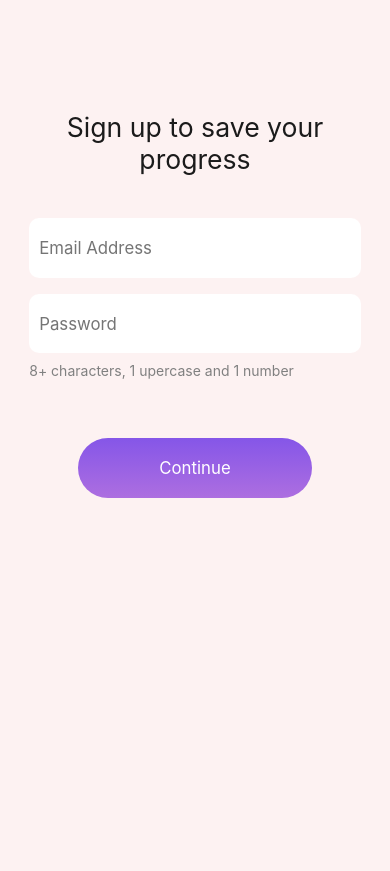
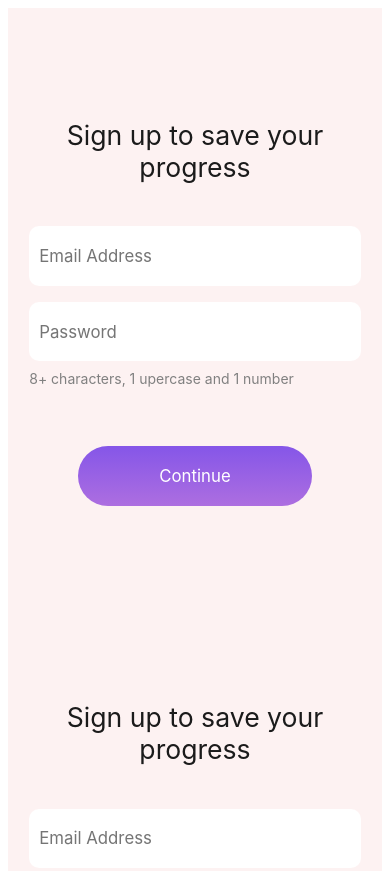
Before and after one commit to itgirlschool/frontend15_js_project1, a website built with webpack: page markup/html/login.html in a window 390 px wide. Shown: the top 871 px of the page. Before the commit the page ends 844 px from the top, so only its background shows below. Built offline with nearby package versions, Linux system fonts and the light colour scheme.

Commit message:
adds files

```diff
--- a/markup/html/login.html
+++ b/markup/html/login.html
@@ -9,7 +9,8 @@
   <title>Document</title>
 </head>
 
-<body class="login-page" id="login-page">
+<body>
+  <section class="login-page" id="login-page">
     <form class="login-page__form">
       <p class="login-page__form-title">Sign up to save your progress</p>
 
@@ -23,6 +24,7 @@
 
       <button type="submit" class="login-page__form-button">Continue</button>
     </form>
+  </section>
 </body>
 
 </html>
--- /dev/null
+++ b/public/styles/edit-habit.css
@@ -0,0 +1,97 @@
+@media (max-width: 767px){
+/* Стили страницы */
+.edit-habit-page {
+    margin: 0 auto;
+    padding: 10vh 0 ;
+    border-radius: 30px;
+    background-color: var(--main-background);
+}
+
+.edit-habit-page__progress-value {
+    width: 90%;
+    height: 3px;
+    background: white;
+    margin-bottom: 20px;
+    border-radius: 30px;
+    margin-left: 5%;
+    margin-right: 5%;
+}
+
+.value-box {
+    height: 3px;
+    background: var(--main-accent-color);
+    width: 70%;
+}
+
+/* Заголовок */
+.edit-habit-page__title {
+    padding-bottom: 2vh;
+
+    font-size: 1.9em;
+
+    color: var(--main-text);
+
+    text-align: center;
+    margin-left: 5%;
+    margin-right: 5%;
+}
+
+/* Контейнер с карточками */
+.edit-habit-page__section {
+    display: flex;
+    flex-wrap: wrap;
+}
+
+/* Строка с карточками */
+.edit-habit-page__section-row {
+    display: flex;
+}
+
+/* Карточка */
+.edit-habit-page__figure {
+    width: 44vw;
+    background-color: white;
+    border-radius: 10px;
+    margin: 3%;
+}
+
+/* Картинка */
+.edit-habit-page__figure-img{
+    width: 40%;
+    margin-left: 30%;
+    margin-right: 30%;
+    margin-top: 20%;
+    margin-bottom: 20%;
+}
+
+/* Текст */
+.edit-habit-page__figure-text {
+    text-align: center;
+    margin-bottom: 20%;
+    color: var( --main-text);
+    font-size: 1.2em;
+    font-weight: 600;
+}
+
+/* Кнопка */
+.edit-habit-page__button {
+    position: sticky;
+    bottom: 10px;
+    align-self: center;
+    margin-top: 7vh;
+    padding: 20px;
+    width: 90%;
+    border-color: white;
+    border-radius: 30px;
+    margin-left: 5%;
+    margin-right: 5%;
+    background: var( --main-accent-gradient);
+    color: white;
+}
+
+/* Общие шрифты */
+.edit-habit-page__title,
+.edit-habit-page__figure-text {
+    font-family: var(--font);
+}
+}
--- /dev/null
+++ b/public/styles/font.css
@@ -0,0 +1,14 @@
+@font-face {
+    font-family: 'Roboto';
+    src: url(../fonts/Roboto-Regular.ttf);
+}
+
+@font-face {
+    font-family: 'Roboto Light';
+    src: url(../fonts/Roboto-Light.ttf);
+}
+
+@font-face {
+    font-family: 'Roboto Bold';
+    src: url(../fonts/Roboto-Bold.ttf);
+}
--- /dev/null
+++ b/public/styles/helpers.css
@@ -0,0 +1,21 @@
+/* variables */
+
+:root {
+ --width-mobile: 'max-width: 767px';
+ --width-tablet: 'min-width: 768px';
+ --width-tablet-only: 'min-width: 768px and max-width: 1189px';
+ --width-desktop: 'min-width: 1190px';
+
+ --main-background: #fdf2f2;
+ --main-text: #1b1b1b;
+ --main-accent-gradient: linear-gradient(to bottom, #8556e8, #ad6ee0);
+ --main-accent-color: #9674ed;
+
+ --font: -apple-system,
+ BlinkMacSystemFont,
+ 'Segoe UI',
+ Roboto,
+ Helvetica,
+ Arial,
+ sans-serif;
+}
--- /dev/null
+++ b/public/styles/login.css
@@ -0,0 +1,78 @@
+@media (max-width: 767px){
+    /* Стили страницы */
+    .login-page {
+        height: 100%;
+        margin: 0 auto;
+        padding: 10vh 0 ;
+
+        background-color: var(--main-background);
+    }
+
+    /* Форма */
+        .login-page__form {
+        display: flex;
+        flex-direction: column;
+        max-width: 85vw;
+        margin: 0 auto;
+    }
+
+    /* Заголовок */
+    .login-page__form-title {
+        padding-bottom: 2vh;
+
+        font-size: 1.9em;
+
+        color: var(--main-text);
+
+        text-align: center;
+    }
+
+    /* Логин и пароль */
+    .login-page__form-input-email,
+    .login-page__form-input-passwoord {
+        padding: 3%;
+        height: 7vh;
+
+        border-radius: 10px;
+    }
+
+    .login-page__form-input-email{
+        margin-bottom: 5%;
+    }
+    /* Лабел для пароля */
+    .input-password__label{
+        margin-top: 1vh;
+
+        color: grey;
+    }
+
+    /* Кнопка */
+    .login-page__form-button {
+        align-self: center;
+        margin-top: 7vh;
+        padding: 20px;
+        width: 60vw;
+
+        border-radius: 30px;
+
+        background: var( --main-accent-gradient);
+        color: white;
+    }
+
+    /* Общие шрифты */
+    .login-page__form-title,
+    .login-page__form-input-email,
+    .login-page__form-input-passwoord,
+    .input-password__label {
+        font-family: var(--font);
+    }
+
+    /* Общие стрили Логина, пароля и кнопки */
+    .login-page__form-input-email,
+    .login-page__form-input-passwoord,
+    .login-page__form-button {
+        border: none;
+
+        font-size: 1.2em;
+    }
+}
--- a/public/styles/main.css
+++ b/public/styles/main.css
@@ -0,0 +1,18 @@
+/* @import url(./font.css);
+@import url(./helpers.css); */
+@import './font.css';
+@import './helpers.css';
+@import './login.css';
+@import './edit-habit.css';
+
+* {
+    box-sizing: border-box;
+    font-size: 14px;
+    font-family: -apple-system, BlinkMacSystemFont, 'Segoe UI', Roboto, Helvetica, Arial, sans-serif;
+}
+
+html, body, main {
+    padding: 0;
+    margin: 0;
+    height: 100%;
+}
--- a/src/main.js
+++ b/src/main.js
@@ -0,0 +1,18 @@
+// если пользователь залогинен, то показываем page presenter
+// логин в данных условиях - сохраненная запись в local storage
+// если не залогинен, то показываем login presenter
+
+import { render, RenderPosition } from "./utils/render";
+
+import { LoginPresenter } from "./presenters/login-presenter";
+
+const userData = localStorage.getItem('habit-tracker');
+
+const loginPresenter = new LoginPresenter();
+
+if (userData) {
+    // render page presenter
+} else {
+    // render login presenter
+    loginPresenter.init()
+}
--- /dev/null
+++ b/src/presenters/login-presenter.js
@@ -0,0 +1,22 @@
+import { LoginView } from "../views/login-view";
+import { render, RenderPosition } from "../utils/render";
+
+export class LoginPresenter {
+    constructor() {
+        this._loginView = new LoginView();
+
+
+        this._handleLoginBtnClick = this._handleLoginBtnClick.bind(this);
+    }
+
+    init() {
+        const element = this._loginView.getElement();
+        render(element, RenderPosition.AFTERBEGIN);
+        this._loginView.setLoginBtnClickHandler(this._handleLoginBtnClick)
+
+    }
+
+    _handleLoginBtnClick() {
+        //
+    }
+}
--- /dev/null
+++ b/src/utils/render.js
@@ -0,0 +1,33 @@
+export const RenderPosition = {
+    BEFOREBEGIN: `beforebegin`,
+    AFTERBEGIN: `afterbegin`,
+    BEFOREEND: `beforeend`,
+    AFTEREND: `afterend`,
+};
+
+export const render = (child, place) => {
+    const container = document.querySelector('body');
+
+    const newElement = document.createElement(`main`);
+    newElement.innerHTML = child;
+    switch (place) {
+        case RenderPosition.BEFOREBEGIN:
+            container.before(newElement);
+            break;
+        case RenderPosition.AFTERBEGIN:
+            container.prepend(newElement);
+            break;
+        case RenderPosition.BEFOREEND:
+            container.append(newElement);
+            break;
+        case RenderPosition.AFTEREND:
+            container.after(newElement);
+            break;
+    }
+};
+
+
+export const remove = (component) => {
+    component.getElement().remove();
+    component.removeElement();
+  };
--- /dev/null
+++ b/src/views/login-view.js
@@ -0,0 +1,32 @@
+const renderLoginView = () => {
+    return `<section class="login-page" id="login-page">
+            <form class="login-page__form">
+            <p class="login-page__form-title">Sign up to save your progress</p>
+
+            <input type="email" class="login-page__form-input-email" id="login-page__form-input-email" name="email"
+            placeholder="Email Address" pattern="^([a-z0-9_-]+\.)*[a-z0-9_-]+@[a-z0-9_-]+(\.[a-z0-9_-]+)*\.[a-z]{2,6}$"
+            required>
+
+            <input type="password" class="login-page__form-input-passwoord" id="login-page__form-input-passwoord"
+                name="password" placeholder="Password" minlength="8" required>
+            <label for="password" class="input-password__label">8+ characters, 1 upercase and 1 number</label>
+
+            <button type="submit" class="login-page__form-button">Continue</button>
+        </form>
+        </section>`
+}
+
+export class LoginView {
+    constructor() {
+
+    }
+
+    getElement() {
+        return renderLoginView()
+    }
+
+
+    setLoginBtnClickHandler(callback) {
+        this.getElement().querySelector(`.login-page__form-button`).addEventListener(`click`, callback);
+    }
+}
```
Also changed, not shown: public/index.html (+1 -6 lines), src/models/habbits-model.js (added), src/models/user-model.js (added). Lines whose indentation alone changed are shown as unchanged.
